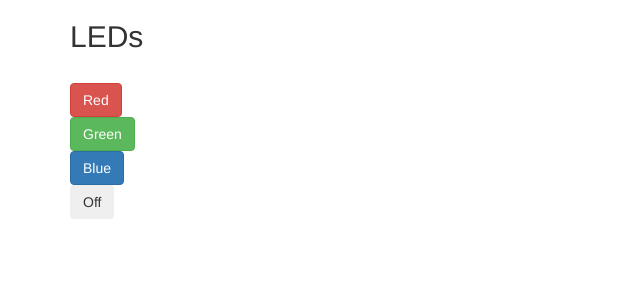
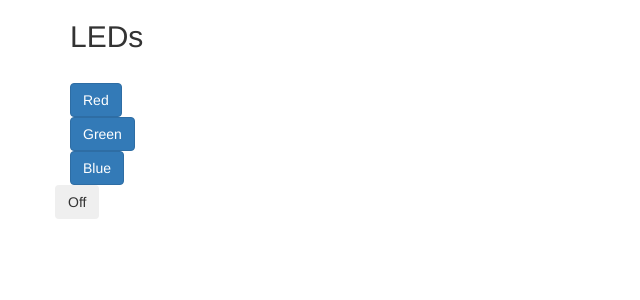
Before and after one commit to SteveSJLee/blink, a Flask app: page / in a window 1280 px wide. Shown: the top 300 px of the page, without its empty margins (0-640 px from the left). Run offline with Flask 2, Linux system fonts and the light colour scheme; some libraries are stand-ins or nearby versions.

Commit message:
Update index.html

```diff
--- a/templates/index.html
+++ b/templates/index.html
@@ -11,15 +11,18 @@
 <div class="container">
     <h2 class="display-2">LEDs</h2>
     <br>
+</div>
+
+<div class="container">
     {# Button Grid #}
     <div class="btn-group" role="group" aria-label="Basic example">
         <form method="post" action="/red/">
-            <button type="submit" class="btn btn-danger" data-toggle="button" aria-pressed="false" autocomplete="off">
+            <button type="submit" class="btn btn-primary" data-toggle="button" aria-pressed="false" autocomplete="off">
               Red
             </button>
         </form>
         <form method="post" action="/green/">
-            <button type="submit" class="btn btn-success" data-toggle="button" aria-pressed="false" autocomplete="off">
+            <button type="submit" class="btn btn-primary" data-toggle="button" aria-pressed="false" autocomplete="off">
               Green
             </button>
         </form>
@@ -29,15 +32,14 @@
             </button>
         </form>
     </div>
+    <div class="row">
+        <form method="post" action="/off/">
+            <button type="submit" class="btn btn-secondary" data-toggle="button" aria-pressed="false" autocomplete="off">
+              Off
+            </button>
+        </form>
+    </div>
 </div>
-<div class="container">
-    <form method="post" action="/off/">
-        <button type="submit" class="btn btn-secondary" data-toggle="button" aria-pressed="false" autocomplete="off">
-          Off
-        </button>
-    </form>
-</div>
-
 
 
 </body>
```
